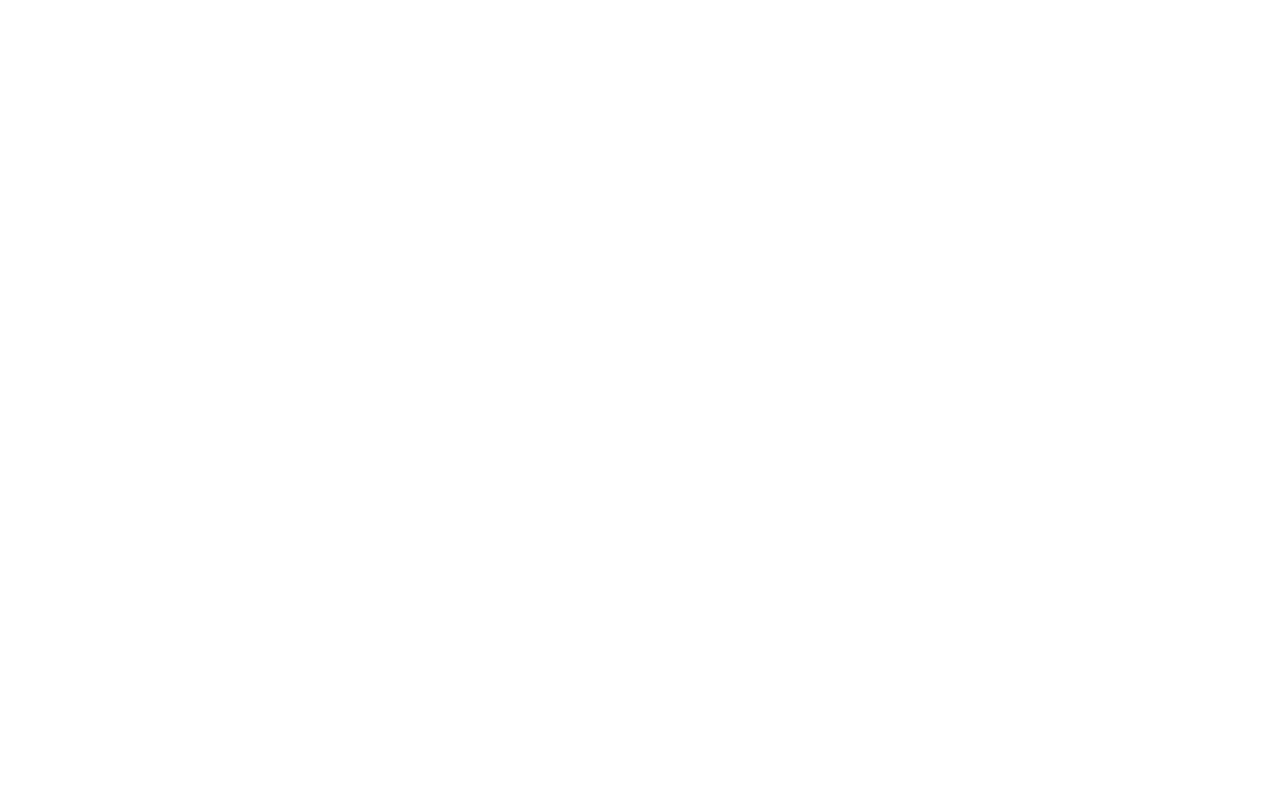
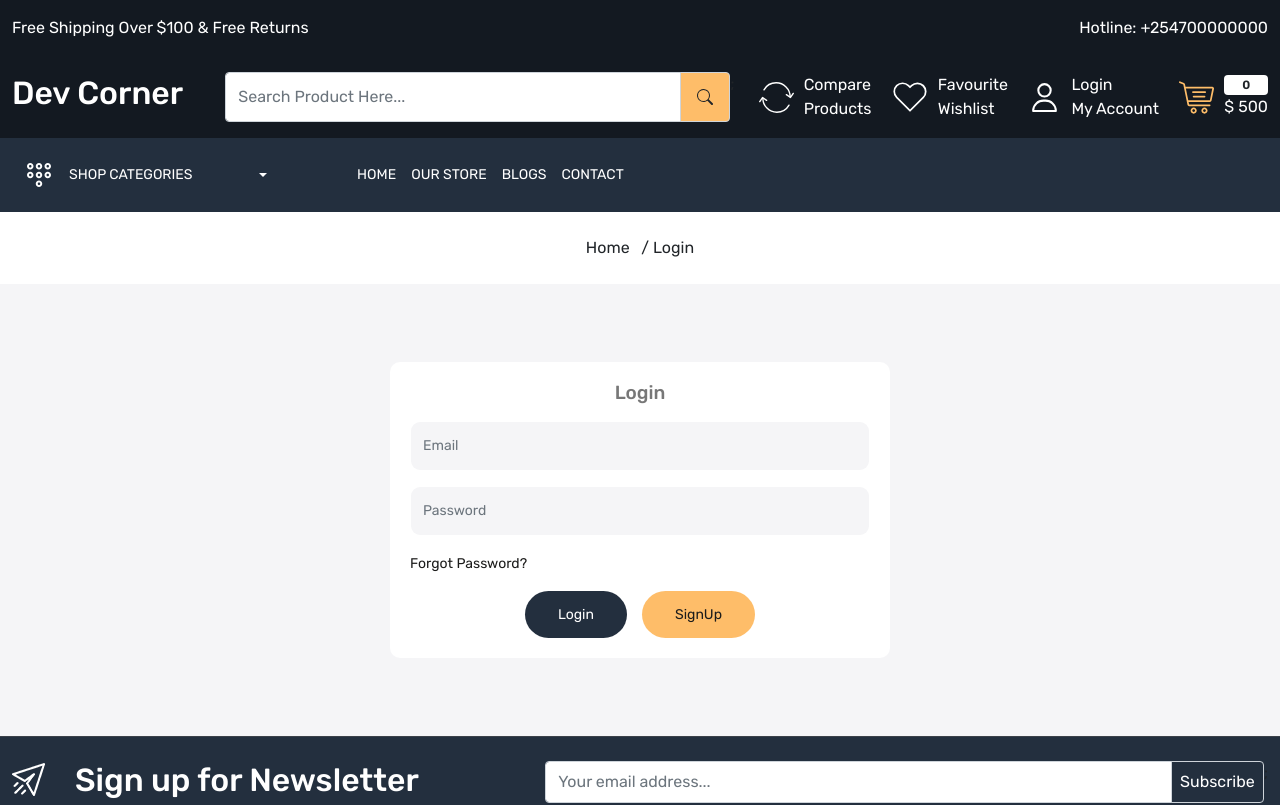
Before and after one commit to CynthiaKamau/ecommerce-react-frontend, a React (Create React App) app: page /login in a window 1280 px wide. Before the commit this address had no page. Shown: the top 805 px of the page. Built offline with nearby package versions, Linux system fonts and the light colour scheme.

Commit message:
Added auth pages (Login, Signup, Reset password)

```diff
--- a/src/App.css
+++ b/src/App.css
@@ -597,3 +597,45 @@
   border-top: 1px solid rgba(0, 0, 0, 0.1);
 }
 /* Compare Product Page end here */
+
+/*  auth card */
+
+.auth-card {
+  padding: 20px;
+  background-color: white;
+  width: 500px;
+  margin: 30px auto;
+  border-radius: 10px;
+}
+.auth-card h3 {
+  font-size: 19px;
+  font-weight: 500;
+  color: var(--color-777777);
+}
+.auth-card p {
+  font-size: 13px;
+  color: var(--color-777777);
+}
+.auth-card .form-control {
+  height: 50px;
+  background-color: var(--color-f5f5f7);
+  color: var(--color-777777);
+  font-size: 14px;
+  border-radius: 10px;
+  border-color: transparent;
+}
+.auth-card a {
+  font-size: 14px;
+  font-weight: 400;
+  color: var(--color-1c1c1b);
+}
+.signup {
+  background-color: var(--color-febd69);
+  color: var(--color-131921);
+  border: none;
+}
+.signup:hover {
+  background-color: var(--color-131921);
+  color: white;
+}
+/*  auth card  ends*/
--- a/src/App.js
+++ b/src/App.js
@@ -8,6 +8,10 @@
 import Blog from "./pages/Blog";
 import CompareProduct from "./pages/CompareProduct";
 import Wishlist from "./pages/Wishlist";
+import Login from "./pages/Login";
+import Forgotpassword from "./pages/ForgotPassword";
+import Signup from "./pages/Signup";
+import Resetpassword from "./pages/ResetPassword";
 
 function App() {
   return (
@@ -22,6 +26,10 @@
             <Route path="blog" element={<Blog />} />
             <Route path="compare-product" element={<CompareProduct />} />
             <Route path="wishlist" element={<Wishlist/>} />
+            <Route path="login" element={<Login />} />
+            <Route path="forgot-password" element={<Forgotpassword />} />
+            <Route path="signup" element={<Signup />} />
+            <Route path="reset-password" element={<Resetpassword />} />
           </Route>
         </Routes>
       </BrowserRouter>
--- /dev/null
+++ b/src/components/CustomInput.js
@@ -0,0 +1,17 @@
+import React from "react";
+
+const CustomInput = (props) => {
+  const { type, name, placeholder, classname } = props;
+  return (
+    <div>
+      <input
+        type={type}
+        name={name}
+        placeholder={placeholder}
+        className={`form-control ${classname}`}
+      />
+    </div>
+  );
+};
+
+export default CustomInput;
--- a/src/components/Header.js
+++ b/src/components/Header.js
@@ -75,7 +75,7 @@
                 </div>
                 <div>
                   <Link
-                    to="/"
+                    to="/login"
                     className="d-flex align-items-center gap-10 text-white"
                   >
                     <img src="images/user.svg" alt="user" />
--- /dev/null
+++ b/src/pages/ForgotPassword.js
@@ -0,0 +1,40 @@
+import React from "react";
+import BreadCrumb from "../components/BreadCrumb";
+import Meta from "../components/Meta";
+import { Link } from "react-router-dom";
+import Container from "../components/Container";
+import CustomInput from "../components/CustomInput";
+const Forgotpassword = () => {
+  return (
+    <>
+      <Meta title={"Forgot Password"} />
+      <BreadCrumb title="Forgot Password" />
+      <Container class1="login-wrapper py-5 home-wrapper-2">
+        <div className="row">
+          <div className="col-12">
+            <div className="auth-card">
+              <h3 className="text-center mb-3">Reset Your Password</h3>
+              <p className="text-center mt-2 mb-3">
+                We will send you an email to reset your password
+              </p>
+              <form action="" className="d-flex flex-column gap-15">
+                <CustomInput type="email" name="email" placeholder="Email" />
+
+                <div>
+                  <div className="mt-3 d-flex justify-content-center flex-column gap-15 align-items-center">
+                    <button className="button border-0" type="submit">
+                      Submit
+                    </button>
+                    <Link to="/login">Cancel</Link>
+                  </div>
+                </div>
+              </form>
+            </div>
+          </div>
+        </div>
+      </Container>
+    </>
+  );
+};
+
+export default Forgotpassword;
--- /dev/null
+++ b/src/pages/Login.js
@@ -0,0 +1,48 @@
+
+import React from "react";
+import { Link } from "react-router-dom";
+import BreadCrumb from "../components/BreadCrumb";
+import Meta from "../components/Meta";
+import Container from "../components/Container";
+import CustomInput from "../components/CustomInput";
+
+const Login = () => {
+  return (
+    <>
+      <Meta title={"Login"} />
+      <BreadCrumb title="Login" />
+
+      <Container class1="login-wrapper py-5 home-wrapper-2">
+        <div className="row">
+          <div className="col-12">
+            <div className="auth-card">
+              <h3 className="text-center mb-3">Login</h3>
+              <form action="" className="d-flex flex-column gap-15">
+                <CustomInput type="email" name="email" placeholder="Email" />
+                <CustomInput
+                  type="password"
+                  name="password"
+                  placeholder="Password"
+                />
+                <div>
+                  <Link to="/forgot-password">Forgot Password?</Link>
+
+                  <div className="mt-3 d-flex justify-content-center gap-15 align-items-center">
+                    <button className="button border-0" type="submit">
+                      Login
+                    </button>
+                    <Link to="/signup" className="button signup">
+                      SignUp
+                    </Link>
+                  </div>
+                </div>
+              </form>
+            </div>
+          </div>
+        </div>
+      </Container>
+    </>
+  );
+};
+
+export default Login;
--- /dev/null
+++ b/src/pages/ResetPassword.js
@@ -0,0 +1,41 @@
+import React from "react";
+import BreadCrumb from "../components/BreadCrumb";
+import Meta from "../components/Meta";
+import Container from "../components/Container";
+import CustomInput from "../components/CustomInput";
+const Resetpassword = () => {
+  return (
+    <>
+      <Meta title={"Reset Password"} />
+      <BreadCrumb title="Reset Password" />
+      <Container class1="login-wrapper py-5 home-wrapper-2">
+        <div className="row">
+          <div className="col-12">
+            <div className="auth-card">
+              <h3 className="text-center mb-3">Reset Password</h3>
+              <form action="" className="d-flex flex-column gap-15">
+                <CustomInput
+                  type="password"
+                  name="password"
+                  placeholder="Password"
+                />
+                <CustomInput
+                  type="password"
+                  name="confpassword"
+                  placeholder="Confirm Password"
+                />
+                <div>
+                  <div className="mt-3 d-flex justify-content-center gap-15 align-items-center">
+                    <button className="button border-0">Ok</button>
+                  </div>
+                </div>
+              </form>
+            </div>
+          </div>
+        </div>
+      </Container>
+    </>
+  );
+};
+
+export default Resetpassword;
--- /dev/null
+++ b/src/pages/Signup.js
@@ -0,0 +1,43 @@
+import React from "react";
+import BreadCrumb from "../components/BreadCrumb";
+import Meta from "../components/Meta";
+import Container from "../components/Container";
+import CustomInput from "../components/CustomInput";
+const Signup = () => {
+  return (
+    <>
+      <Meta title={"Sign Up"} />
+      <BreadCrumb title="Sign Up" />
+      <Container class1="login-wrapper py-5 home-wrapper-2">
+        <div className="row">
+          <div className="col-12">
+            <div className="auth-card">
+              <h3 className="text-center mb-3">Sign Up</h3>
+              <form action="" className="d-flex flex-column gap-15">
+                <CustomInput type="text" name="name" placeholder="Name" />
+                <CustomInput type="email" name="email" placeholder="Email" />
+                <CustomInput
+                  type="tel"
+                  name="mobile"
+                  placeholder="Mobile Number"
+                />
+                <CustomInput
+                  type="password"
+                  name="password"
+                  placeholder="Password"
+                />
+                <div>
+                  <div className="mt-3 d-flex justify-content-center gap-15 align-items-center">
+                    <button className="button border-0">Sign Up</button>
+                  </div>
+                </div>
+              </form>
+            </div>
+          </div>
+        </div>
+      </Container>
+    </>
+  );
+};
+
+export default Signup;
```
